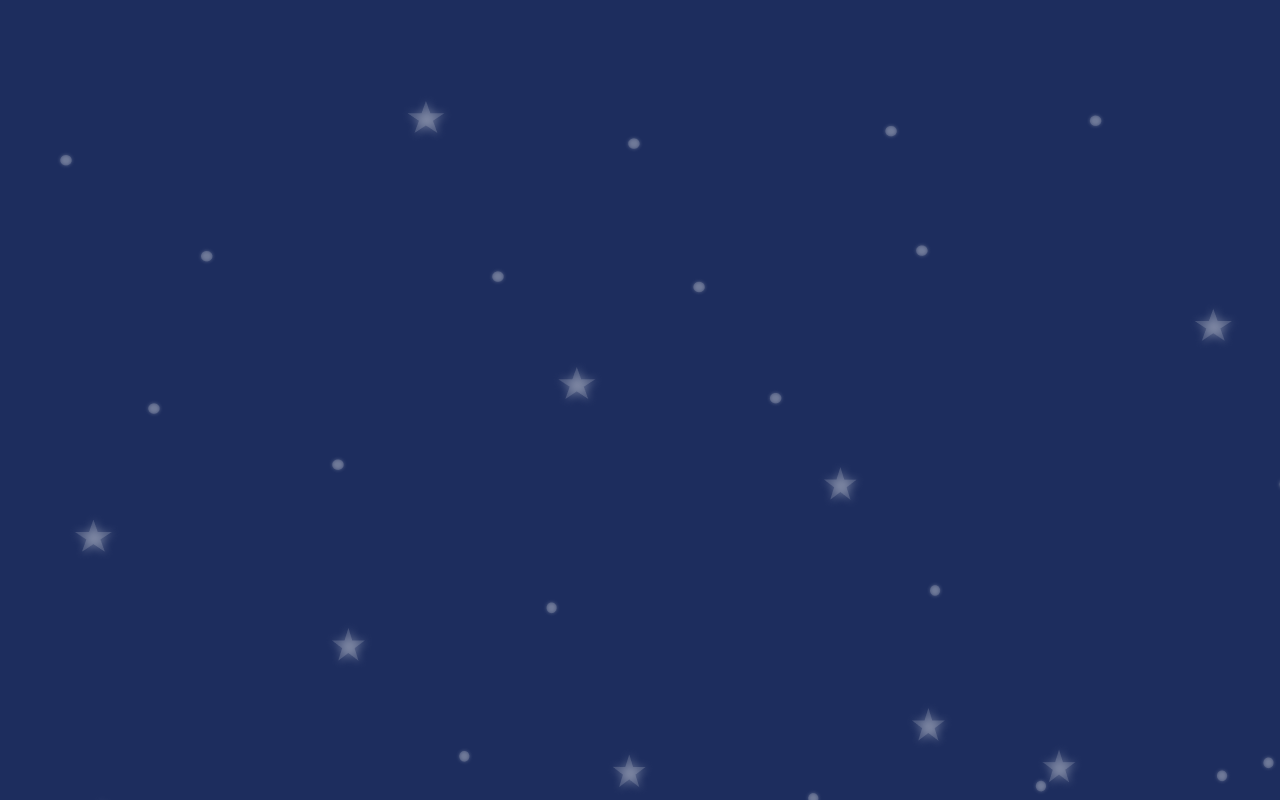
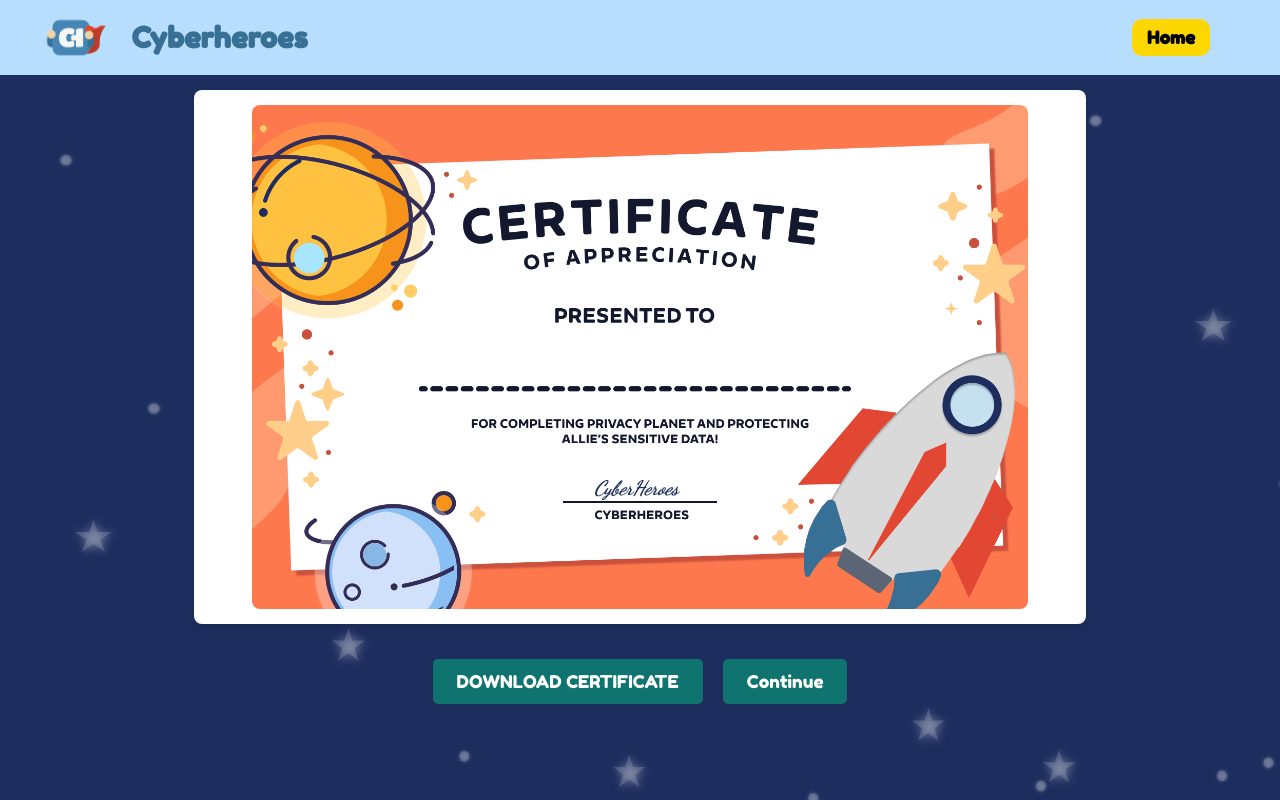
Before and after one commit to virurep/cyberheroes, a React (Create React App) app in the folder cyberheroes/: page /1/certificate in a window 1280 px wide. Before the commit this address had no page. Built offline with nearby package versions, Linux system fonts and the light colour scheme.

Commit message:
made the certifcate page

```diff
--- a/cyberheroes/src/App.js
+++ b/cyberheroes/src/App.js
@@ -11,7 +11,7 @@ import PrivacyPlanetQuiz from './components/Privacy-Planet-Quiz.js';
 import PrivacyPlanetQuizAnswers from './components/Privacy-Planet-Quiz-Answers.js';
 import Arrival from './components/arrival.js';
 import PrivacyIntro from './components/PrivacyIntro';
-
+import Certificate from './components/Certificate.js';
 function App() {
   return (
       <div>
@@ -22,7 +22,7 @@ function App() {
           <Route path="/:planet/lesson-intro" element={<LessonIntroPage />} />
           <Route path="/:planet/arrival" element={<Arrival />} />
           <Route path="/:planet/lesson" element={<LessonPage />} />
-
+          <Route path="/:planet/certificate" element={<Certificate />} />
         </Routes>
       </div>
   );
--- /dev/null
+++ b/cyberheroes/src/components/Certificate.js
@@ -0,0 +1,37 @@
+import React, { useEffect } from "react";
+import { useParams, useNavigate } from "react-router-dom";
+import "../styles/certificate.css";
+import Navbar from "./NavBar";
+import certificate from "../img/certificates/Privacy-Planet-Certificate.png";
+
+const Certificate = () => {
+    const { planet } = useParams();
+    const navigate = useNavigate();
+
+    const handleDownload = () => {
+        window.print();
+    };
+
+    const handleContinue = () => {
+        navigate('/exploration-map');
+    };
+
+    return (
+        <div className="certificate-container">
+            <Navbar />
+            <div className="certificate-content">
+                <img src={certificate} alt="Certificate" />
+            </div>
+            <div className="certificate-buttons">
+                <button onClick={handleDownload}>
+                    DOWNLOAD CERTIFICATE
+                </button>
+                <button onClick={handleContinue}>
+                    Continue
+                </button>
+            </div>
+        </div>
+    );
+};
+
+export default Certificate;
--- /dev/null
+++ b/cyberheroes/src/styles/certificate.css
@@ -0,0 +1,100 @@
+.certificate-container {
+    display: flex;
+    flex-direction: column;
+    min-height: 100vh;
+    width: 100vw;
+    position: relative;
+    overflow-x: hidden;
+}
+
+.certificate-container > *:not(.navbar) {
+    align-self: center;
+    max-width: 100%;
+}
+
+.certificate-content {
+    display: flex;
+    justify-content: center;
+    align-items: center;
+    margin: 15px auto;
+    padding: 15px;
+    background-color: white;
+    border-radius: 8px;
+    box-shadow: 0 4px 8px rgba(0, 0, 0, 0.1);
+    width: fit-content;
+}
+
+.certificate-content img {
+    max-width: 90%;
+    height: auto;
+    border-radius: 8px;
+    max-height: 70vh;
+    object-fit: contain;
+}
+
+.certificate-buttons {
+    display: flex;
+    gap: 20px;
+    margin: 20px auto;
+}
+
+.certificate-buttons button {
+    padding: 12px 24px;
+    font-size: 1.1em;
+    border: none;
+    border-radius: 5px;
+    cursor: pointer;
+    transition: transform 0.2s, box-shadow 0.2s;
+}
+
+.certificate-buttons button:first-child {
+    background-color: #0F746F;
+    color: white;
+}
+
+.certificate-buttons button:last-child {
+    background-color: #0F746F;
+    color: white;
+}
+
+.certificate-buttons button:hover {
+    transform: translateY(-2px);
+    box-shadow: 0 4px 8px rgba(0, 0, 0, 0.2);
+}
+
+@media print {
+    body * {
+        visibility: hidden;
+    }
+
+    .certificate-content,
+    .certificate-content * {
+        visibility: visible;
+    }
+
+    .certificate-content {
+        position: absolute;
+        left: 0;
+        top: 0;
+        width: 100%;
+        height: 100%;
+        margin: 0;
+        padding: 0;
+        box-shadow: none;
+        border-radius: 0;
+    }
+
+    .certificate-content img {
+        max-width: 100%;
+        max-height: 100%;
+        width: 100%;
+        height: 100%;
+        object-fit: contain;
+        border-radius: 0;
+    }
+
+    @page {
+        margin: 0;
+        size: auto;
+    }
+}
```
Also changed, not shown: cyberheroes/src/img/certificates/Privacy-Planet-Certificate.png (added).
